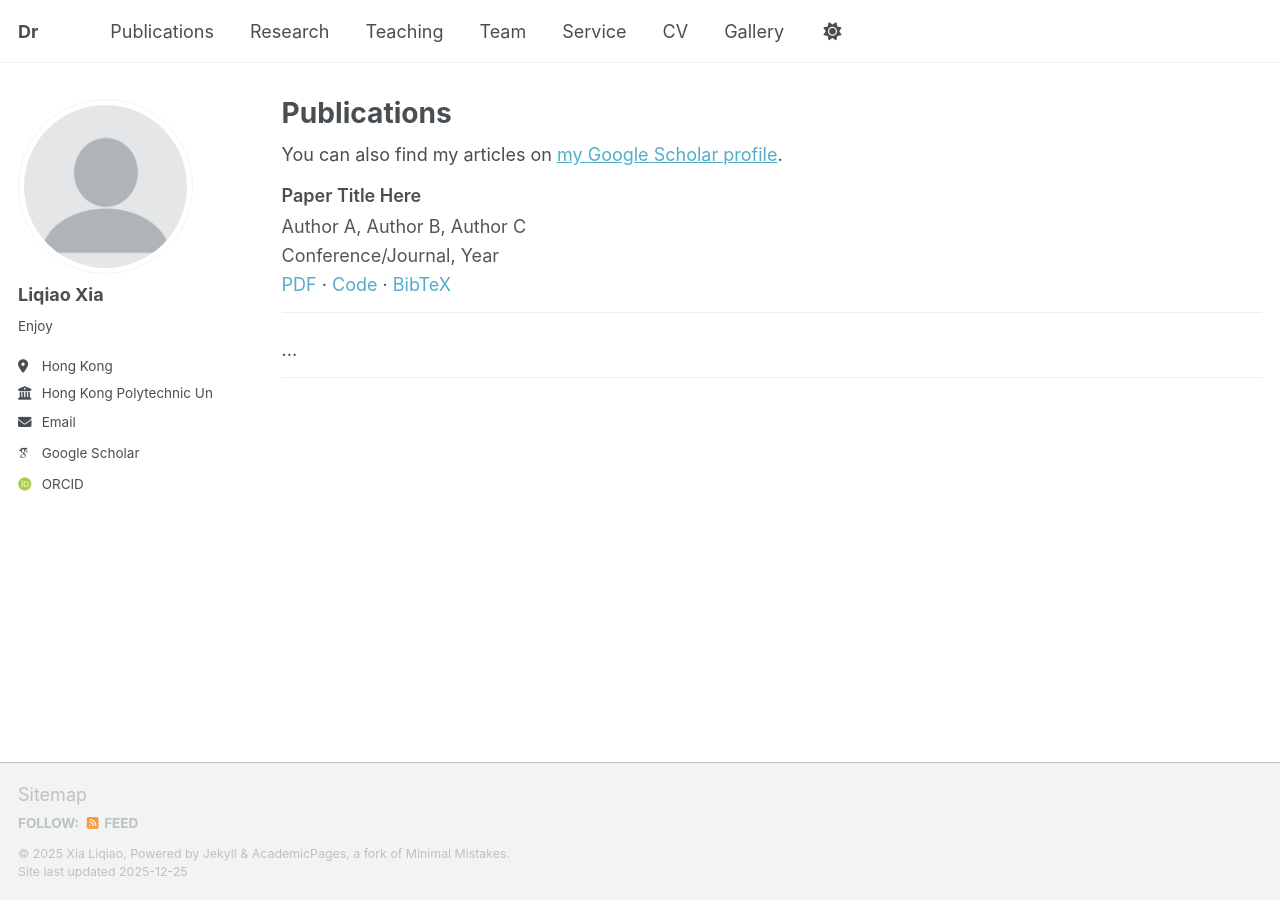
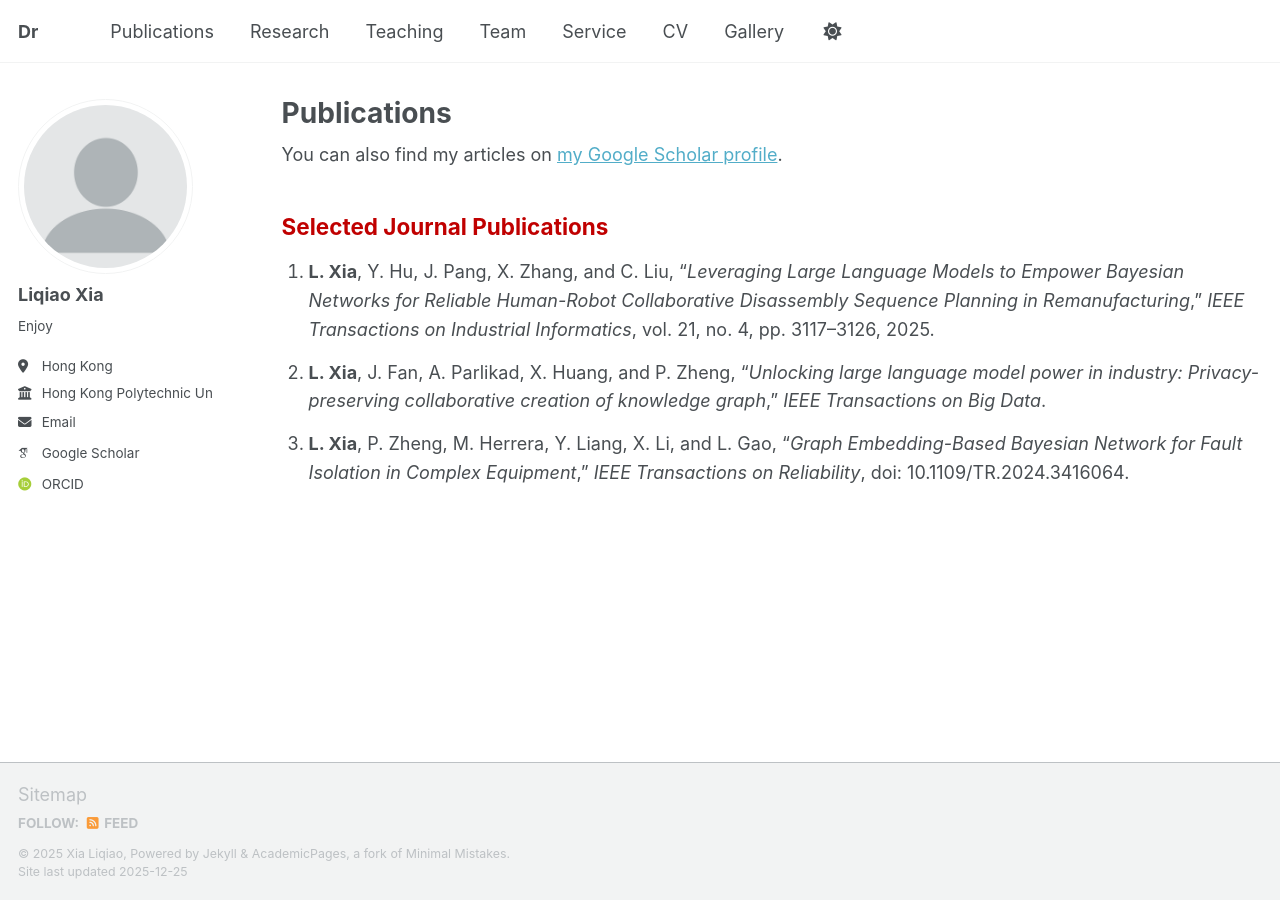
Before and after one commit to rickyqiao/liqiaoxia123, a Jekyll site: the page built from _pages/publications.html, in a window 1280 px wide. Built offline with Jekyll 4.4.1, drawn with Linux system fonts in a browser that asks for light colours; some web fonts are replaced; a script bundle is joined from its source files by our own code; library files that are not in the unit come from our copies.

Commit message:
Update publications.html

```diff
--- a/_pages/publications.html
+++ b/_pages/publications.html
@@ -9,25 +9,38 @@ author_profile: true
   <div class="wordwrap">You can also find my articles on <a href="{{site.author.googlescholar}}">my Google Scholar profile</a>.</div>
 {% endif %}
 
-<ul class="pub-list">
-  <li class="pub-item">
-    <div class="pub-title">Paper Title Here</div>
-    <div class="pub-authors">Author A, Author B, Author C</div>
-    <div class="pub-venue">Conference/Journal, Year</div>
-    <div class="pub-links">
-      <a href="PDF_URL">PDF</a> · <a href="CODE_URL">Code</a> · <a href="BIB_URL">BibTeX</a>
-    </div>
+<h2 style="color:#c00000;">Selected Journal Publications</h2>
+
+<ol class="pub-list">
+  <li>
+    <strong>L. Xia</strong>, Y. Hu, J. Pang, X. Zhang, and C. Liu,
+    “<em>Leveraging Large Language Models to Empower Bayesian Networks for Reliable Human-Robot Collaborative Disassembly Sequence Planning in Remanufacturing</em>,”
+    <i>IEEE Transactions on Industrial Informatics</i>,
+    vol. 21, no. 4, pp. 3117–3126, 2025.
   </li>
 
-  <li class="pub-item">
-    ...
+  <li>
+    <strong>L. Xia</strong>, J. Fan, A. Parlikad, X. Huang, and P. Zheng,
+    “<em>Unlocking large language model power in industry: Privacy-preserving collaborative creation of knowledge graph</em>,”
+    <i>IEEE Transactions on Big Data</i>.
   </li>
-</ul>
+
+  <li>
+    <strong>L. Xia</strong>, P. Zheng, M. Herrera, Y. Liang, X. Li, and L. Gao,
+    “<em>Graph Embedding-Based Bayesian Network for Fault Isolation in Complex Equipment</em>,”
+    <i>IEEE Transactions on Reliability</i>,
+    doi: 10.1109/TR.2024.3416064.
+  </li>
+</ol>
+
 
 <style>
-  .pub-list { list-style: none; padding-left: 0; margin: 0; }
-  .pub-item { padding: 14px 0; border-bottom: 1px solid #eee; }
-  .pub-title { font-weight: 600; margin-bottom: 4px; }
-  .pub-authors, .pub-venue { color: #555; margin-bottom: 2px; }
-  .pub-links a { text-decoration: none; }
+  .pub-list {
+    padding-left: 1.5em;
+  }
+
+  .pub-list li {
+    margin-bottom: 14px;   /* 每条论文的间距 */
+    line-height: 1.6;      /* 行距 */
+  }
 </style>
```
